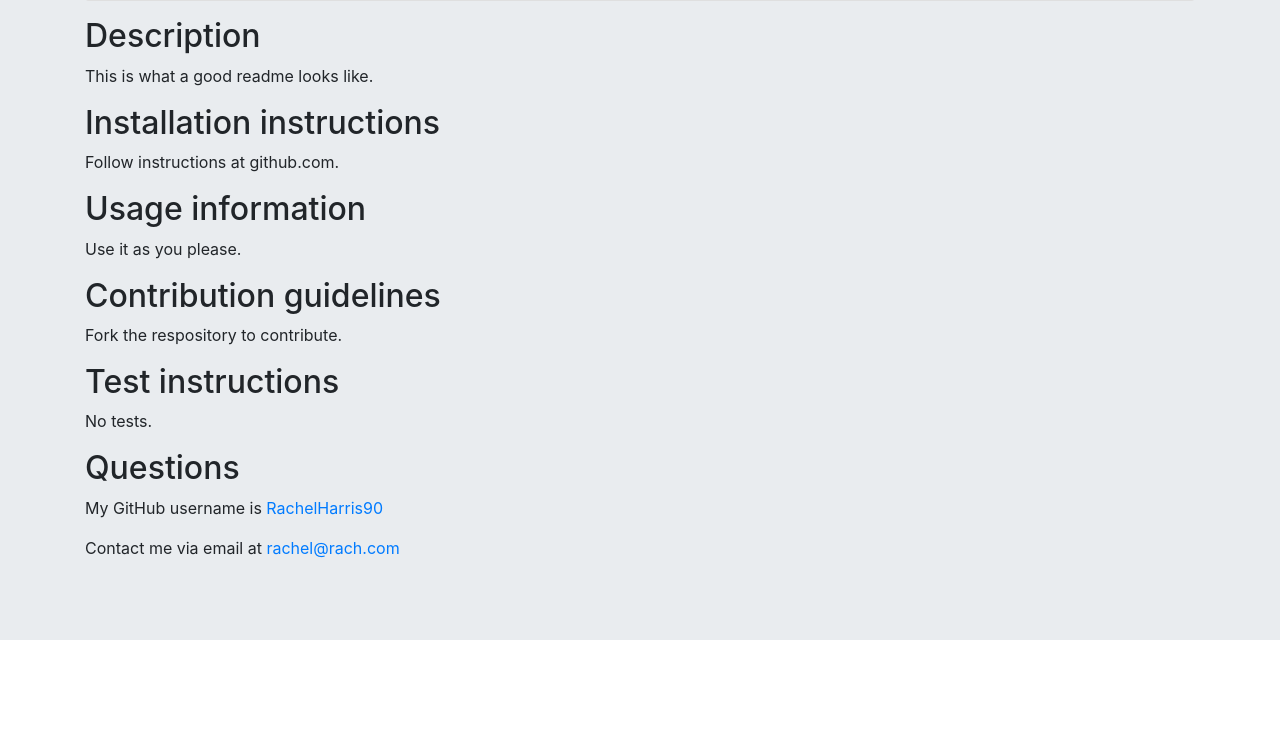
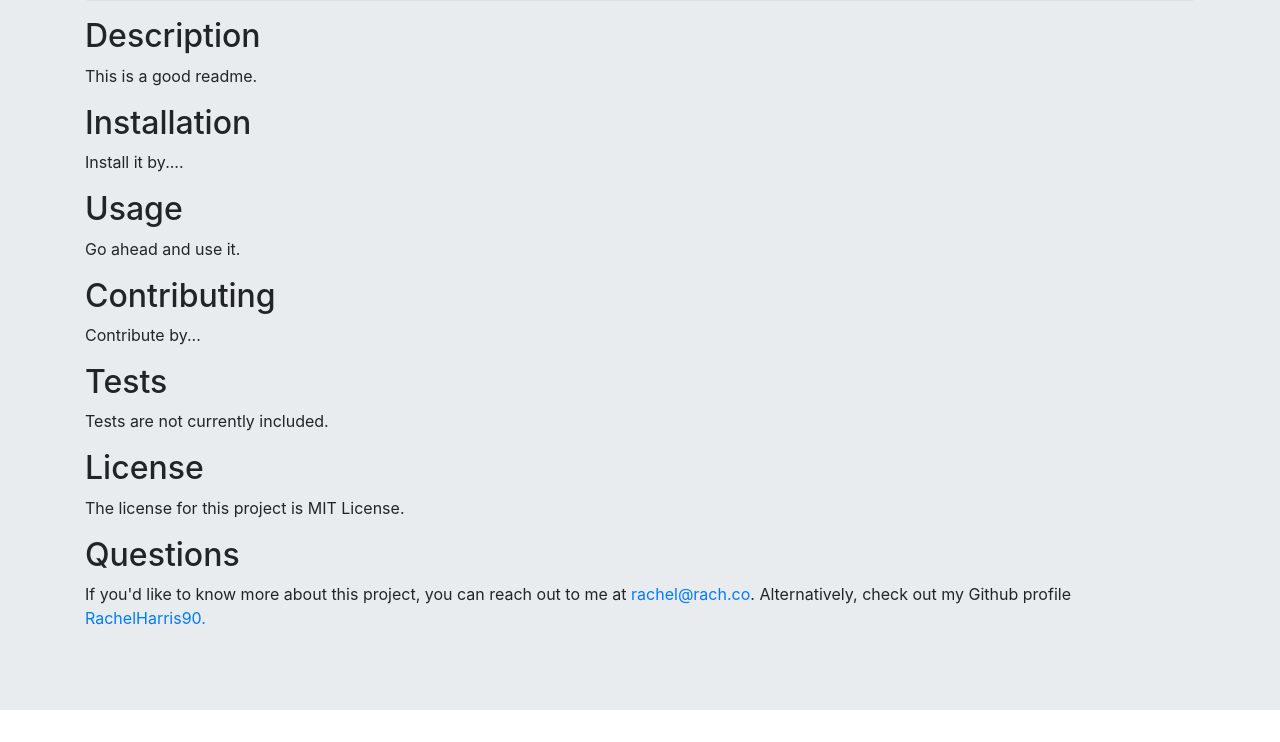
Before and after one commit to RachelHarris90/readme-generator, a website: page index.html in a window 1280 px wide. Shown: the part 475-1217 px from the top of the page. Before the commit the page ends 1147 px from the top, so only its background shows below. Drawn offline with nearby package versions, Linux system fonts and the light colour scheme.

Commit message:
Reword and tidy up page

```diff
--- a/index.html
+++ b/index.html
@@ -9,8 +9,8 @@
 <body>
   <div class="jumbotron jumbotron-fluid">
   <div class="container">
-    <h1 class="display-4">Readme generator</h1>
-    <h3>License: <span class="badge badge-secondary">GNU AGPLv3</span></h3>
+    <h1 class="display-4">ReadMe generator</h1>
+    <h3>License: <span class="badge badge-secondary">MIT License</span></h3>
     <ul class="list-group pb-3">
       <li class="list-group-item"><a href="#description">Description</a></li>
       <li class="list-group-item"><a href="#installation">Installation instructions</a></li>
@@ -20,18 +20,19 @@
       <li class="list-group-item"><a href="#questions">Questions</a></li>
     </ul>
     <h2 class="display-5" id="description">Description</h2>
-      <p>This is what a good readme looks like.</p>
-    <h2 class="display-5" id="installation">Installation instructions</h2>
-      <p>Follow instructions at github.com.</p>
-    <h2 class="display-5" id="usage">Usage information</h2>
-      <p>Use it as you please.</p>
-    <h2 class="display-5" id="contribution">Contribution guidelines</h2>
-      <p>Fork the respository to contribute.</p>
-    <h2 class="display-5" id="test">Test instructions</h2>
-      <p>No tests.</p>
+      <p>This is a good readme.</p>
+    <h2 class="display-5" id="installation">Installation</h2>
+      <p>Install it by....</p>
+    <h2 class="display-5" id="usage">Usage</h2>
+      <p>Go ahead and use it.</p>
+    <h2 class="display-5" id="contribution">Contributing</h2>
+      <p>Contribute by...</p>
+    <h2 class="display-5" id="test">Tests</h2>
+      <p>Tests are not currently included.</p>
+    <h2 class="display-5" id="license">License</h2>
+      <p>The license for this project is MIT License.</p>
     <h2 class="display-5" id="questions">Questions</h2>
-      <p>My GitHub username is <a href="https://github.com/RachelHarris90">RachelHarris90</a></p>
-      <p>Contact me via email at <a href="mailto:rachel@rach.com">rachel@rach.com</a></p>
+      <p>If you'd like to know more about this project, you can reach out to me at <a href="mailto:rachel@rach.co">rachel@rach.co</a>. Alternatively, check out my Github profile <a href="https://github.com/RachelHarris90">RachelHarris90.</a>
   </div>
 </div>
 </body>
```
Also changed, not shown: index.js (+11 -10 lines).
